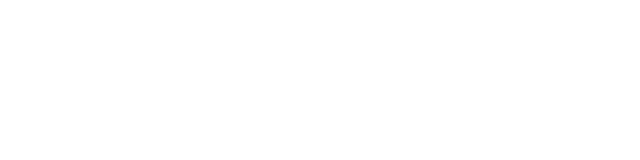
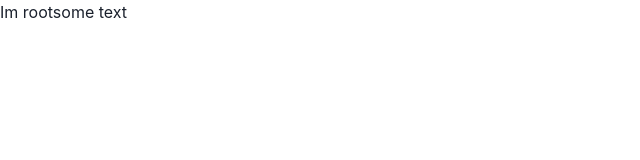
Before and after one commit to Seungnyeong/recap-django-react, a React (Create React App) app: page / in a window 1280 px wide. Shown: the top 160 px of the page, without its empty margins (0-640 px from the left). Built offline with nearby package versions, Linux system fonts and the light colour scheme.

Commit message:
chakra ui

```diff
--- a/package.json
+++ b/package.json
@@ -3,6 +3,9 @@
   "version": "0.1.0",
   "private": true,
   "dependencies": {
+    "@chakra-ui/react": "^2.3.6",
+    "@emotion/react": "^11.10.4",
+    "@emotion/styled": "^11.10.4",
     "@testing-library/jest-dom": "^5.16.5",
     "@testing-library/react": "^13.4.0",
     "@testing-library/user-event": "^13.5.0",
@@ -10,8 +13,10 @@
     "@types/node": "^16.11.68",
     "@types/react": "^18.0.21",
     "@types/react-dom": "^18.0.6",
+    "framer-motion": "^7.6.1",
     "react": "^18.2.0",
     "react-dom": "^18.2.0",
+    "react-router-dom": "^6.4.2",
     "react-scripts": "5.0.1",
     "typescript": "^4.8.4",
     "web-vitals": "^2.1.4"
--- a/src/App.tsx
+++ /dev/null
@@ -1,7 +0,0 @@
-import React from "react";
-
-function App() {
-  return <div></div>;
-}
-
-export default App;
--- /dev/null
+++ b/src/components/Root.tsx
@@ -0,0 +1,10 @@
+import { Outlet } from "react-router-dom";
+
+export default function Root() {
+  return (
+    <h1>
+      Im root
+      <Outlet />
+    </h1>
+  );
+}
--- a/src/index.tsx
+++ b/src/index.tsx
@@ -1,12 +1,17 @@
+import { ChakraProvider } from "@chakra-ui/react";
 import React from "react";
 import ReactDOM from "react-dom/client";
-import App from "./App";
+import { RouterProvider } from "react-router-dom";
+import router from "./router";
 
 const root = ReactDOM.createRoot(
   document.getElementById("root") as HTMLElement
 );
+
 root.render(
   <React.StrictMode>
-    <App />
+    <ChakraProvider>
+      <RouterProvider router={router} />
+    </ChakraProvider>
   </React.StrictMode>
 );
--- /dev/null
+++ b/src/router.tsx
@@ -0,0 +1,20 @@
+import { createBrowserRouter } from "react-router-dom";
+import Root from "./components/Root";
+import Home from "./routes/Home";
+import NotFound from "./routes/NotFound";
+
+const router = createBrowserRouter([
+  {
+    path: "/",
+    element: <Root />,
+    errorElement: <NotFound />,
+    children: [
+      {
+        path: "",
+        element: <Home />,
+      },
+    ],
+  },
+]);
+
+export default router;
--- /dev/null
+++ b/src/routes/Home.tsx
@@ -0,0 +1,3 @@
+export default function Home() {
+  return <span>some text</span>;
+}
--- /dev/null
+++ b/src/routes/NotFound.tsx
@@ -0,0 +1,16 @@
+import { Button, Heading, Text, VStack } from "@chakra-ui/react";
+import { Link } from "react-router-dom";
+
+export default function NotFound() {
+  return (
+    <VStack bg={"gray.100"} justifyContent={"center"} minH="100vh">
+      <Heading>Page Not Found</Heading>
+      <Text>It seems that you're lost</Text>
+      <Link to="/">
+        <Button colorScheme={"twitter"} variant={"link"}>
+          Go home &rarr;
+        </Button>
+      </Link>
+    </VStack>
+  );
+}
```
Also changed, not shown: 1 other file (tests, documents, lock files or other folders).
